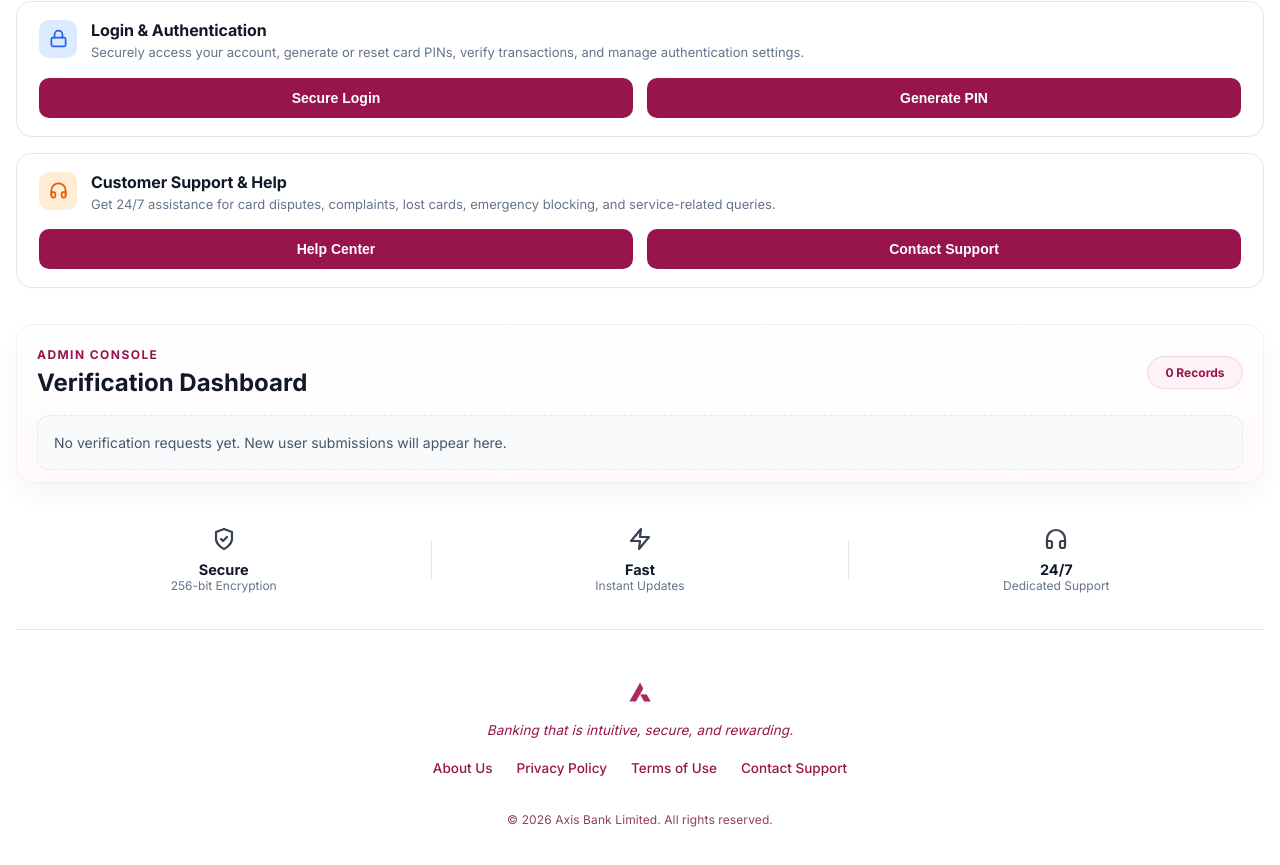
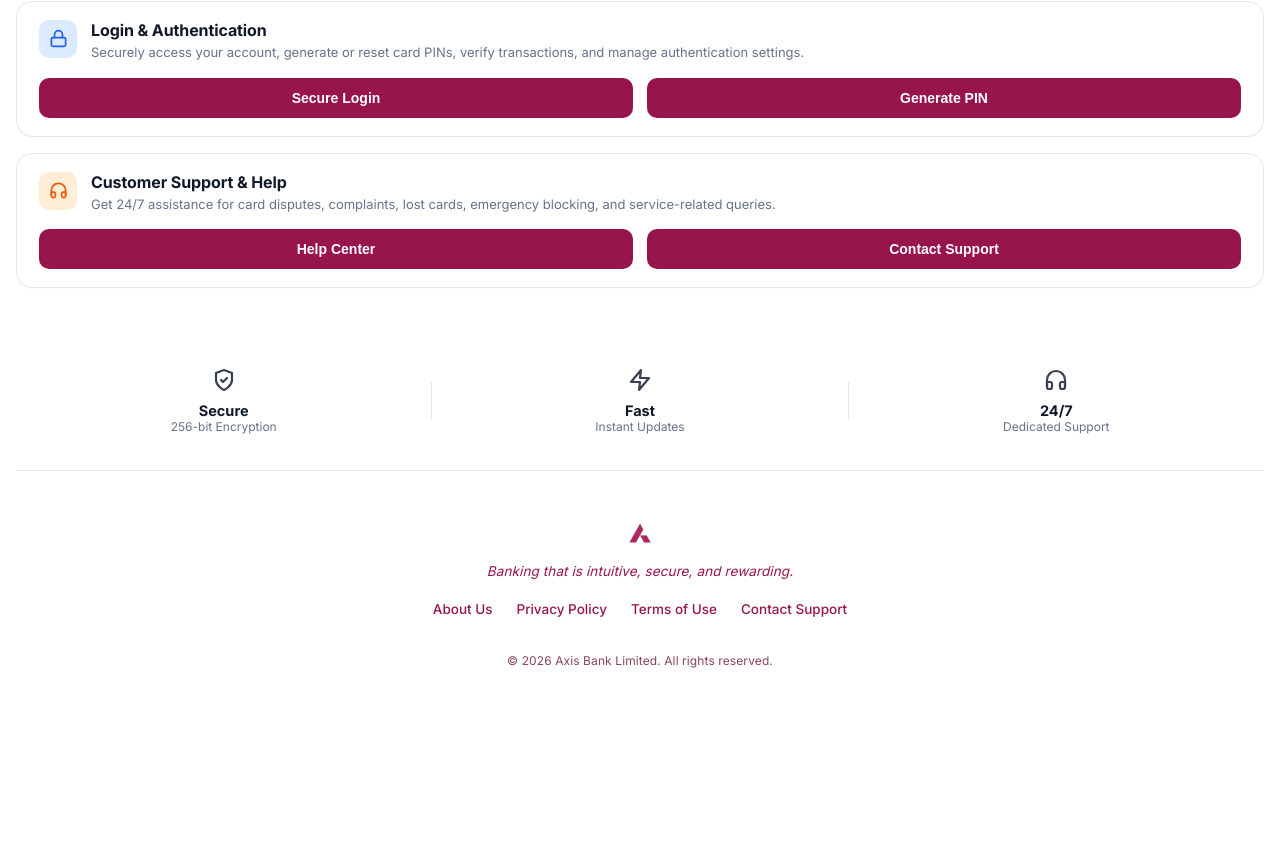
Before and after one commit to theorywolf1-ops/axis, a React (Vite) app: page / in a window 1280 px wide. Shown: the part 2081-2946 px from the top of the page. After the commit the page ends 2853 px from the top, so only its background shows below. Built offline with nearby package versions, Linux system fonts and the light colour scheme.

Commit message:
Add files via upload

```diff
--- a/src/App.jsx
+++ b/src/App.jsx
@@ -772,7 +772,7 @@
             ))}
           </div>
 
-          <section className="admin-dashboard">
+          {/* <section className="admin-dashboard">
             <div className="admin-dashboard-header">
               <div>
                 <p className="admin-dashboard-kicker">Admin Console</p>
@@ -820,7 +820,7 @@
                 </table>
               </div>
             )}
-          </section>
+          </section> */}
 
           {/* Footer Trust Badges */}
           <div className="trust-badges-container">
```
